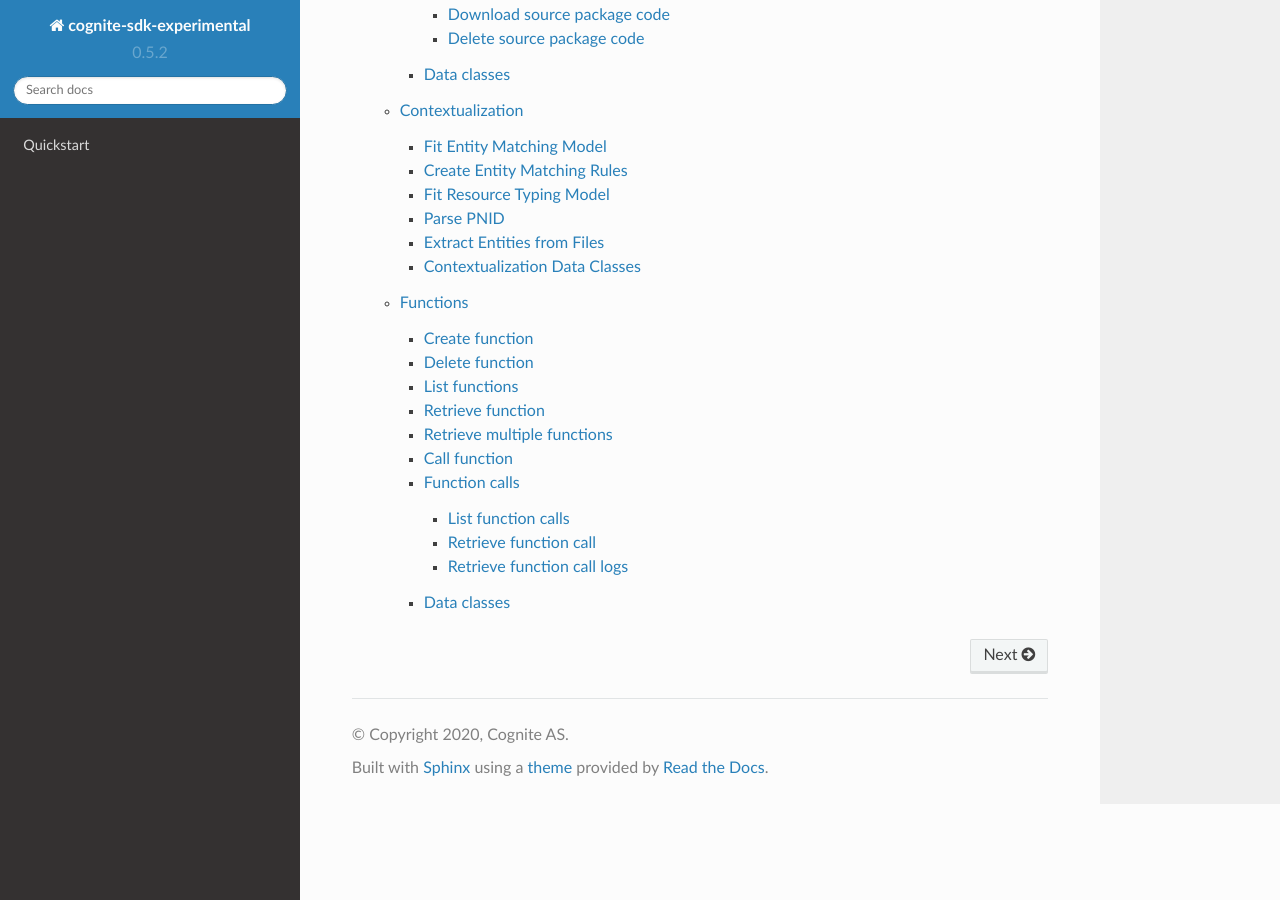
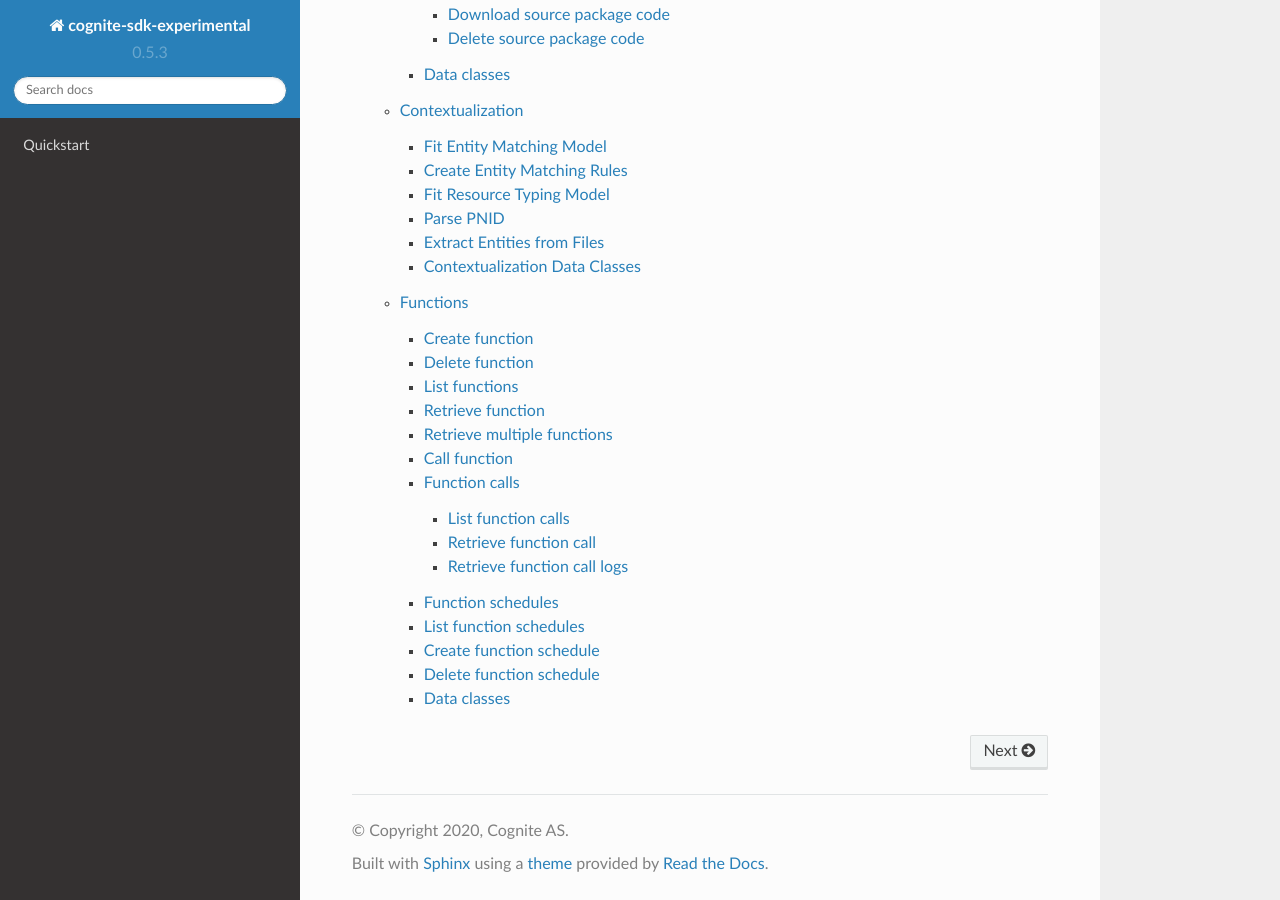
Before and after one commit to cognitedata/cognite-sdk-python-experimental, a Sphinx documentation site: the page built from docs/source/index.rst, in a window 1280 px wide and 900 px high, scrolled down 2401 px. Built offline with Sphinx 7.4.7 and the Read the Docs theme 2.0.0, drawn with Linux system fonts in a browser that asks for light colours.

Commit message:
Bump Version and Update docs for Function schedules (#29)
* Update docs for Function schedules

* fix underline

* update

* update

* bump

```diff
--- a/docs/source/cognite.rst
+++ b/docs/source/cognite.rst
@@ -388,6 +389,20 @@ Retrieve function call logs
 ~~~~~~~~~~~~~~~~~~~~~~~~~~~
 .. automethod:: cognite.experimental._api.functions.FunctionCallsAPI.get_logs
 
+Function schedules
+^^^^^^^^^^^^^^^^^^
+List function schedules
+^^^^^^^^^^^^^^^^^^^^^^^
+.. automethod:: cognite.experimental._api.functions.FunctionSchedulesAPI.list
+
+Create function schedule
+^^^^^^^^^^^^^^^^^^^^^^^^
+.. automethod:: cognite.experimental._api.functions.FunctionSchedulesAPI.create
+
+Delete function schedule
+^^^^^^^^^^^^^^^^^^^^^^^^
+.. automethod:: cognite.experimental._api.functions.FunctionSchedulesAPI.delete
+
 Data classes
 ^^^^^^^^^^^^
 .. automodule:: cognite.experimental.data_classes.functions
--- a/pyproject.toml
+++ b/pyproject.toml
@@ -1,6 +1,6 @@
 [tool.poetry]
 name = "cognite-sdk-experimental"
-version = "0.5.2"
+version = "0.5.3"
 description = "Experimental additions to the Python SDK"
 authors = ["Sander Land <sander.land@cognite.com>"]
 
```
Also changed, not shown: other parts of docs/source/cognite.rst (+1 -0 lines), CHANGELOG.md (+5 -0 lines).
